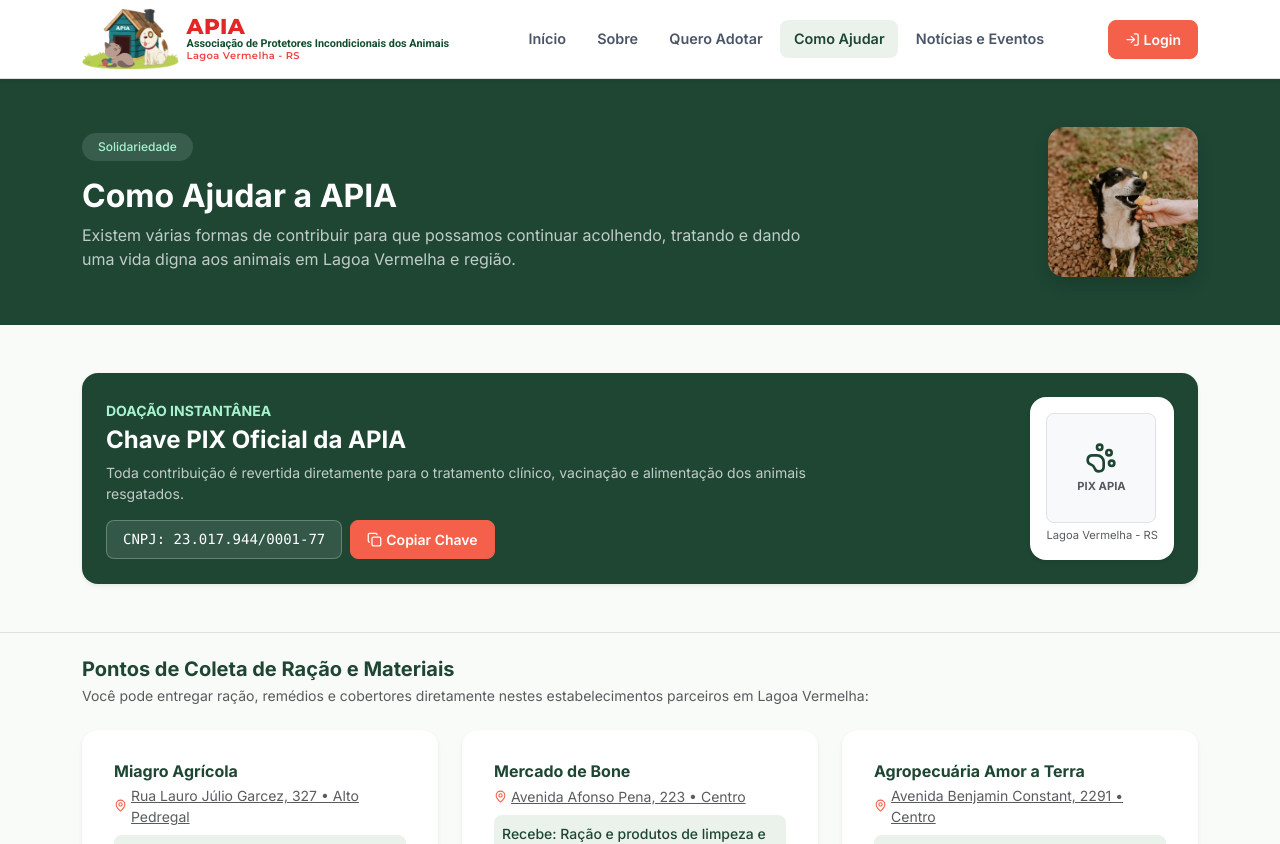
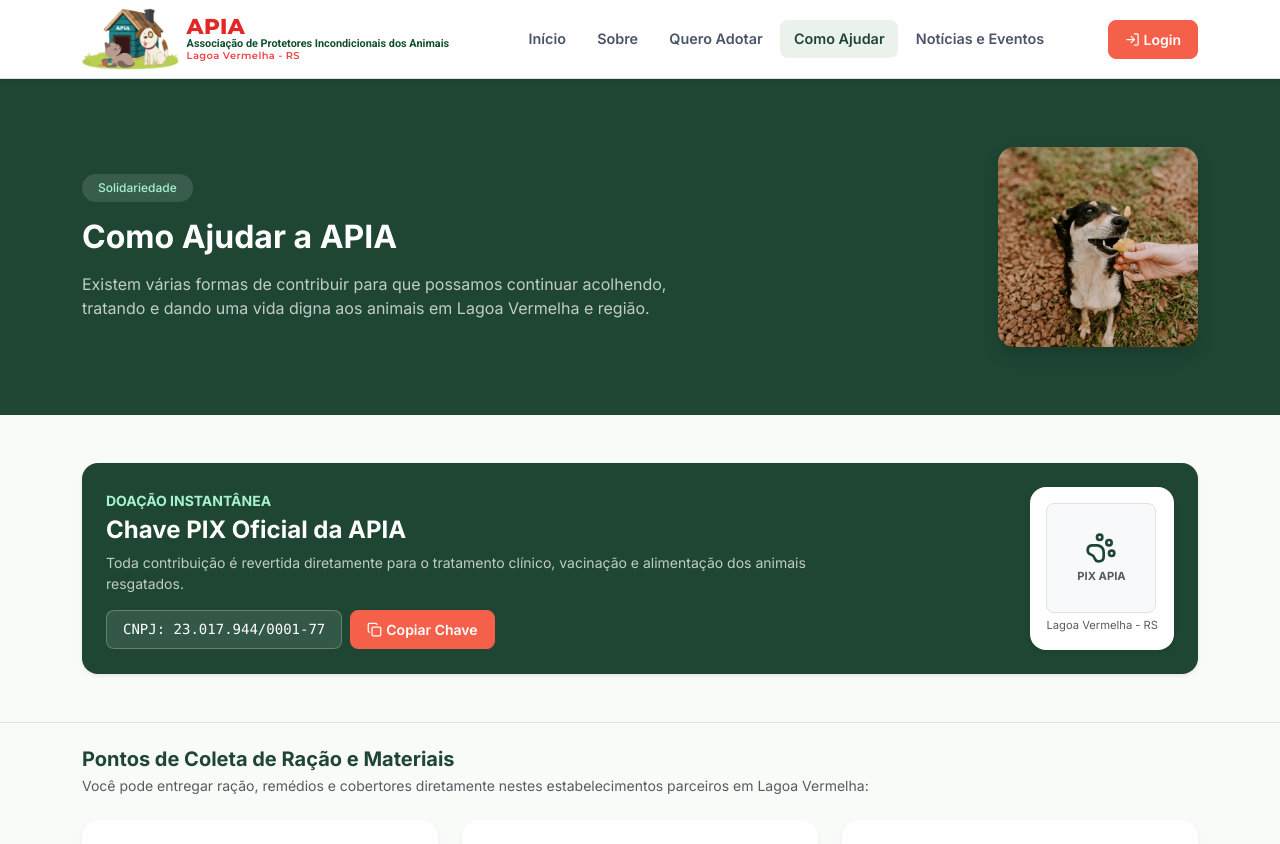
Before and after one commit to danielc-silva/apia_client, a React (Vite) app: page /como-ajudar in a window 1280 px wide. Shown: the top 844 px of the page. Built offline with nearby package versions, Linux system fonts and the light colour scheme.

Commit message:
alterações6

```diff
--- a/src/index.css
+++ b/src/index.css
@@ -285,3 +285,13 @@ body {
   cursor: zoom-out;
   animation: apiaLightboxZoomIn 0.22s cubic-bezier(0.16, 1, 0.3, 1);
 }
+
+
+
+
+/* Altura padronizada para o banner verde das páginas internas */
+.apia-page-banner {
+  min-height: 336px;
+  display: flex;
+  align-items: center;
+}
--- a/src/pages/About.jsx
+++ b/src/pages/About.jsx
@@ -9,7 +9,7 @@ export const About = () => {
   return (
     <div className="d-flex flex-column">
       {/* 1. Banner Superior */}
-      <section className="bg-apia-dark text-white py-5">
+      <section className="bg-apia-dark text-white py-5 apia-page-banner">
         <Container>
           <Row className="align-items-center g-4">
             <Col md={7}>
@@ -29,7 +29,7 @@ export const About = () => {
                 src={bannerSobreApia}
                 alt="Filhotes resgatados pela ONG APIA"
                 className="img-fluid rounded-4 shadow"
-                style={{ maxHeight: '240px', width: '100%', maxWidth: '380px', objectFit: 'cover' }}
+                style={{ height: '240px', maxHeight: '240px', width: '100%', maxWidth: '380px', objectFit: 'cover' }}
               />
             </Col>
           </Row>
--- a/src/pages/AdminDashboard.jsx
+++ b/src/pages/AdminDashboard.jsx
@@ -803,7 +803,7 @@ export const AdminDashboard = () => {
                   onChange={(e) => setFormularioPet({ ...formularioPet, status: e.target.value })}
                 >
                   <option value="disponivel">Disponível para Adoção</option>
-                  <option value="adotado">Adotado (Final Feliz ❤️)</option>
+                  <option value="adotado">Adotado</option>
                 </Form.Select>
               </Col>
             </Row>
--- a/src/pages/Adopt.jsx
+++ b/src/pages/Adopt.jsx
@@ -79,27 +79,27 @@ export const Adopt = () => {
   return (
     <div className="d-flex flex-column">
       {/* 1. Banner */}
-      <section className="bg-apia-dark text-white py-5">
+      <section className="bg-apia-dark text-white py-5 apia-page-banner">
         <Container>
           <Row className="align-items-center g-4">
-            <Col md={8}>
+            <Col md={7}>
               <span
                 className="badge rounded-pill px-3 py-2 mb-3 fw-medium"
                 style={{ backgroundColor: 'rgba(255,255,255,0.12)', color: '#a7f3d0' }}
               >
                 Adoção Responsável
               </span>
-              <h1 className="h2 fw-bold mb-2">Quero Adotar</h1>
+              <h1 className="h2 fw-bold mb-3">Quero Adotar</h1>
               <p className="text-light opacity-75 mb-0">
                 Encontre seu novo melhor amigo. Todos os nossos animais resgatados passam por avaliação, cuidados veterinários e estão ansiosos por uma família responsável em Lagoa Vermelha e região.
               </p>
             </Col>
-            <Col md={4} className="d-none d-md-block text-end">
+            <Col md={5} className="text-center text-md-end">
               <img
                 src={bannerQueroAdotarApia}
                 alt="Cão esperando adoção na ONG APIA"
-                className="rounded-4 shadow object-fit-cover"
-                style={{ width: '150px', height: '150px' }}
+                className="img-fluid rounded-4 shadow"
+                style={{ width: '200px', height: '200px', objectFit: 'cover' }}
               />
             </Col>
           </Row>
--- a/src/pages/Events.jsx
+++ b/src/pages/Events.jsx
@@ -1,5 +1,7 @@
 import { useEffect, useState } from 'react';
 import Container from 'react-bootstrap/Container';
+import Row from 'react-bootstrap/Row';
+import Col from 'react-bootstrap/Col';
 import Card from 'react-bootstrap/Card';
 import Spinner from 'react-bootstrap/Spinner';
 import Alert from 'react-bootstrap/Alert';
@@ -16,6 +18,7 @@ import {
   ArrowRight,
 } from 'lucide-react';
 import { api } from '../services/api.js';
+import bannerEventosApia from '../assets/banner-eventos-apia.png';
 
 export const Events = () => {
   const [eventos, setEventos] = useState([]);
@@ -74,18 +77,30 @@ export const Events = () => {
   return (
     <div className="d-flex flex-column">
       {/* 1. Banner */}
-      <section className="bg-apia-dark text-white py-5">
+      <section className="bg-apia-dark text-white py-5 apia-page-banner">
         <Container>
+          <Row className="align-items-center g-4">
+            <Col md={7}>
               <span
                 className="badge rounded-pill px-3 py-2 mb-3 fw-medium"
                 style={{ backgroundColor: 'rgba(255,255,255,0.12)', color: '#a7f3d0' }}
               >
                 Agenda e Comunicados
               </span>
-          <h1 className="h2 fw-bold mb-2">Notícias e Eventos da APIA</h1>
-          <p className="text-light opacity-75 mb-0" style={{ maxWidth: '640px' }}>
+              <h1 className="h2 fw-bold mb-3">Notícias e Eventos da APIA</h1>
+              <p className="text-light opacity-75 mb-0">
                 Acompanhe nossas feirinhas de adoção, bazares beneficentes, campanhas de castração e ações voluntárias em Lagoa Vermelha.
               </p>
+            </Col>
+            <Col md={5} className="text-center text-md-end">
+              <img
+                src={bannerEventosApia}
+                alt="Animais em eventos da ONG APIA"
+                className="img-fluid"
+                style={{ maxHeight: '240px', width: '100%', maxWidth: '380px', objectFit: 'contain' }}
+              />
+            </Col>
+          </Row>
         </Container>
       </section>
 
--- a/src/pages/HowToHelp.jsx
+++ b/src/pages/HowToHelp.jsx
@@ -91,27 +91,27 @@ export const HowToHelp = () => {
   return (
     <div className="d-flex flex-column">
       {/* 1. Banner Superior */}
-      <section className="bg-apia-dark text-white py-5">
+      <section className="bg-apia-dark text-white py-5 apia-page-banner">
         <Container>
           <Row className="align-items-center g-4">
-            <Col md={8}>
+            <Col md={7}>
               <span
                 className="badge rounded-pill px-3 py-2 mb-3 fw-medium"
                 style={{ backgroundColor: 'rgba(255,255,255,0.12)', color: '#a7f3d0' }}
               >
                 Solidariedade
               </span>
-              <h1 className="h2 fw-bold mb-2">Como Ajudar a APIA</h1>
+              <h1 className="h2 fw-bold mb-3">Como Ajudar a APIA</h1>
               <p className="text-light opacity-75 mb-0">
                 Existem várias formas de contribuir para que possamos continuar acolhendo, tratando e dando uma vida digna aos animais em Lagoa Vermelha e região.
               </p>
             </Col>
-            <Col md={4} className="d-none d-md-block text-end">
+            <Col md={5} className="text-center text-md-end">
               <img
                 src={bannerComoAjudarApia}
                 alt="Animais da ONG APIA - Como Ajudar"
-                className="rounded-4 shadow object-fit-cover"
-                style={{ width: '150px', height: '150px' }}
+                className="img-fluid rounded-4 shadow"
+                style={{ width: '200px', height: '200px', objectFit: 'cover' }}
               />
             </Col>
           </Row>
```
Also changed, not shown: src/assets/banner-eventos-apia.png (added), 1 other file (tests, documents, lock files or other folders). Lines whose indentation alone changed are shown as unchanged.
